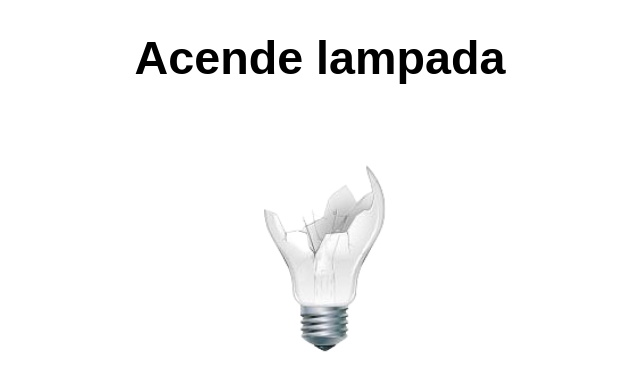
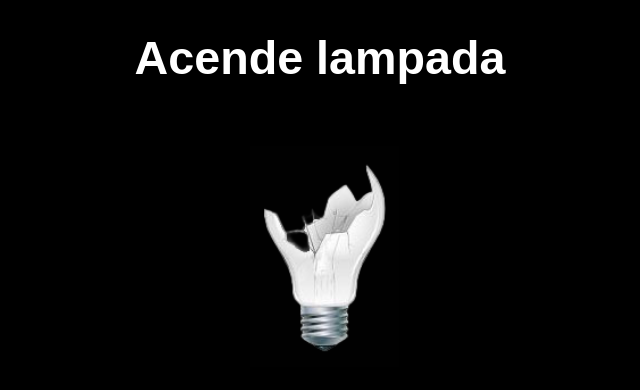
Before and after one commit to jonatarauber/lampada, a plain HTML site: page index.html in a window 1280 px wide. Both pictures are taken after a click on the picture 646 px from the left and 241 px from the top of the page. Shown: the whole page, without its empty margins (320-960 px from the left). Drawn offline with Linux system fonts and the light colour scheme.

Commit message:
Add files via upload

```diff
--- a/index.html
+++ b/index.html
@@ -7,11 +7,11 @@
     <title>Teste JavaScript</title>
     <style>
         body{
-            background-color: white;
+            background: black;
         }
 
         h1 {
-            color: black;
+            color: white;
             text-align: center;
             font-family: sans-serif;
             font-size: 35pt;
@@ -35,11 +35,16 @@
         function mudalampada(tipo){
             if(!quebrada){
                 document.getElementById("luz").src = "./imagem/" + tipo + ".png"
+                if(tipo == 'lampada-acesa'){
+                    document.body.style.background='#ffffff'
+                }else if(tipo == 'lampada-apagada'){
+                    document.body.style.background='#000000'
+                }else if(tipo == 'lampada-quebrada'){
+                    document.body.style.background='#000000'
+                }
+                if(tipo=='lampada-quebrada')
 
-
-                if(tipo=='lampada-quebrada')
                     quebrada=true
-
                 }
 
 
```
